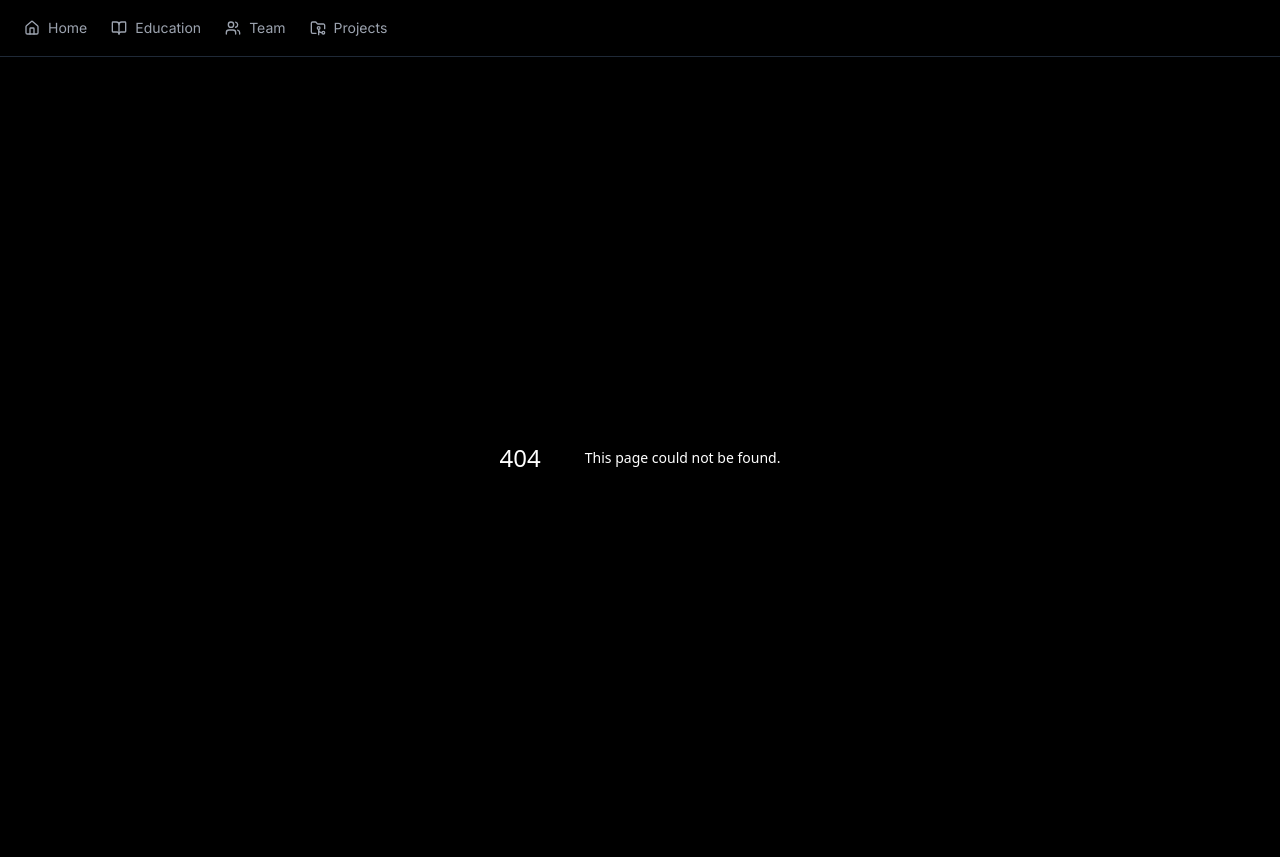
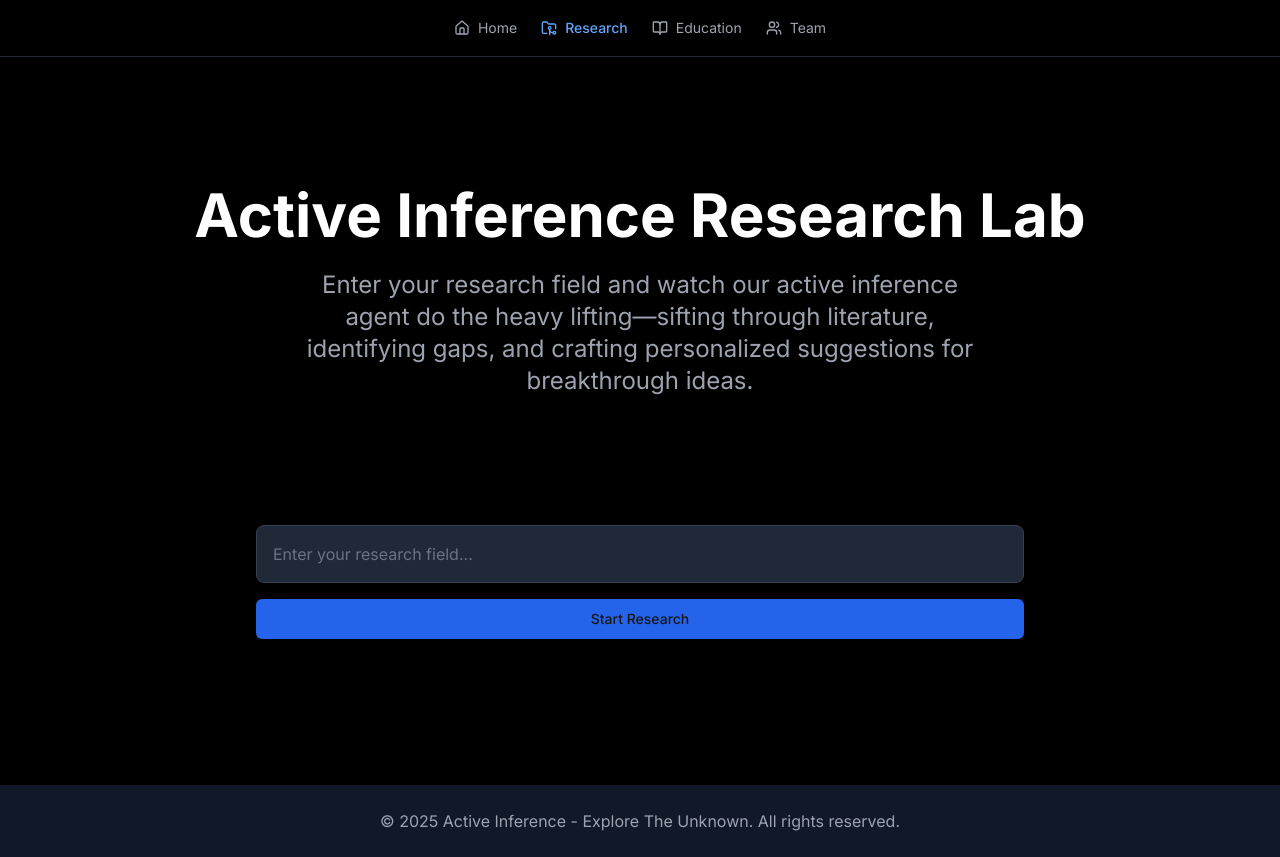
Before and after one commit to skoghoern/explore_the_unknown, a Next.js app: page /research in a window 1280 px wide. Before the commit this address had no page. Built offline with nearby package versions, Linux system fonts and the light colour scheme.

Commit message:
added place holder images in teams, centered naviattion bar

```diff
--- a/app/page.tsx
+++ b/app/page.tsx
@@ -61,7 +61,7 @@ export default function HomePage() {
       {/* Footer */}
       <footer className="bg-gray-900 py-6 mt-8">
         <div className="max-w-7xl mx-auto text-center text-gray-400">
-          © 2025 AI Learning Platform. All rights reserved.
+          © 2025 Active Inference - Explore The Unknown. All rights reserved.
         </div>
       </footer>
     </div>
--- /dev/null
+++ b/app/research/page.tsx
@@ -0,0 +1,159 @@
+"use client";
+
+import { useState, useEffect } from "react";
+import { Button } from "@/components/ui/button";
+import { Card, CardContent, CardHeader, CardTitle } from "@/components/ui/card";
+
+interface ResearchResult {
+  title: string;
+  description: string;
+}
+
+export default function ResearchPage() {
+  const [researchField, setResearchField] = useState("");
+  const [isProcessing, setIsProcessing] = useState(false);
+  const [currentStep, setCurrentStep] = useState(0);
+  const [results, setResults] = useState<ResearchResult[]>([]);
+
+  // Steps that simulate the active inference agent's process
+  const steps = [
+    "Analyzing published research in your field...",
+    "Identifying research gaps and constructing knowledge...",
+    "Drafting personalized suggestions for breakthrough ideas...",
+  ];
+
+  // Simulate agent action: each step advances after a delay.
+  useEffect(() => {
+    let timer: NodeJS.Timeout;
+    if (isProcessing && currentStep < steps.length) {
+      timer = setTimeout(() => {
+        setCurrentStep((prev) => prev + 1);
+      }, 2000);
+    }
+    // When all steps are done, simulate displaying results.
+    if (isProcessing && currentStep === steps.length) {
+      timer = setTimeout(() => {
+        setResults([
+          {
+            title: "Novel Pathways in Neurodegenerative Research",
+            description:
+              "Explore innovative techniques to target protein misfolding and cellular degeneration. Our agent has identified promising literature clusters and emerging experimental methods.",
+          },
+          {
+            title: "Sustainable Energy Breakthroughs",
+            description:
+              "Investigate advanced materials and catalytic systems for renewable energy production. Personalized suggestions highlight unconventional approaches to energy conversion.",
+          },
+          {
+            title: "Precision Medicine in Oncology",
+            description:
+              "Analyze molecular biomarkers and targeted therapies based on recent clinical trials. This suggestion integrates insights from cross-disciplinary research.",
+          },
+        ]);
+        setIsProcessing(false);
+      }, 2000);
+    }
+
+    return () => clearTimeout(timer);
+  }, [isProcessing, currentStep]);
+
+  const handleStartResearch = (e: React.FormEvent<HTMLFormElement>) => {
+    e.preventDefault();
+    if (!researchField) return;
+    setResults([]);
+    setCurrentStep(0);
+    setIsProcessing(true);
+  };
+
+  return (
+    <div className="min-h-screen flex flex-col bg-black text-white">
+      {/* Hero Section */}
+      <header className="py-20 md:py-32 text-center px-4">
+        <h1 className="text-5xl md:text-6xl font-bold">
+          Active Inference Research Lab
+        </h1>
+        <p className="mt-6 text-xl md:text-2xl max-w-2xl mx-auto text-gray-400">
+          Enter your research field and watch our active inference agent do the
+          heavy lifting—sifting through literature, identifying gaps, and
+          crafting personalized suggestions for breakthrough ideas.
+        </p>
+      </header>
+
+      {/* Main Content */}
+      <main className="flex-grow px-4 md:px-8">
+        <div className="max-w-3xl mx-auto">
+          {/* Form to enter research field */}
+          <form onSubmit={handleStartResearch} className="flex flex-col gap-4">
+            <input
+              type="text"
+              placeholder="Enter your research field..."
+              value={researchField}
+              onChange={(e) => setResearchField(e.target.value)}
+              className="w-full p-4 rounded-lg bg-gray-800 text-white placeholder-gray-500 border border-gray-700"
+            />
+            <Button
+              type="submit"
+              size="lg"
+              className="bg-blue-600 hover:bg-blue-700"
+            >
+              Start Research
+            </Button>
+          </form>
+
+          {/* Active Inference Agent Simulation */}
+          {isProcessing && (
+            <div className="mt-8 p-6 bg-gray-800 rounded-lg">
+              <h2 className="text-2xl font-semibold mb-4">
+                Active Inference Agent at Work
+              </h2>
+              <p className="text-lg text-gray-300">
+                {steps[currentStep] || "Finalizing research insights..."}
+              </p>
+              <div className="mt-4">
+                {/* Progress bar */}
+                <div className="w-full bg-gray-700 rounded-full h-2">
+                  <div
+                    className="bg-blue-600 h-2 rounded-full"
+                    style={{
+                      width: `${Math.min(
+                        (currentStep / steps.length) * 100,
+                        100
+                      )}%`,
+                    }}
+                  ></div>
+                </div>
+              </div>
+            </div>
+          )}
+
+          {/* Research Results */}
+          {results.length > 0 && (
+            <div className="mt-8 space-y-6">
+              <h2 className="text-3xl font-bold">Research Results</h2>
+              {results.map((result, index) => (
+                <Card
+                  key={index}
+                  className="bg-gray-900 shadow-lg rounded-lg p-6"
+                >
+                  <CardHeader>
+                    <CardTitle className="text-2xl">{result.title}</CardTitle>
+                  </CardHeader>
+                  <CardContent>
+                    <p className="text-gray-300">{result.description}</p>
+                  </CardContent>
+                </Card>
+              ))}
+            </div>
+          )}
+        </div>
+      </main>
+
+      {/* Footer */}
+      <footer className="bg-gray-900 py-6 mt-8">
+        <div className="max-w-7xl mx-auto text-center text-gray-400">
+          © 2025 Active Inference - Explore The Unknown. All rights reserved.
+        </div>
+      </footer>
+    </div>
+  );
+}
--- a/app/team/page.tsx
+++ b/app/team/page.tsx
@@ -8,7 +8,7 @@ const teamMembers = [
   {
     name: "Vladimir Baulin",
     role: "Technical project lead",
-    image: "/placeholder.svg?height=200&width=200",
+    image: "/active_inference.png",
     bio: "Researcher in computational soft matter physics and biophysics.",
     social: {
       linkedin: "#",
@@ -18,7 +18,7 @@ const teamMembers = [
   {
     name: "Austin Cook",
     role: "AI Developer",
-    image: "/placeholder.svg?height=200&width=200",
+    image: "/active_inference.png",
     bio: "alignmentlab.ai",
     social: {
       linkedin: "#",
@@ -28,7 +28,7 @@ const teamMembers = [
   {
     name: "Andrea Farias",
     role: "User Experience & Interface",
-    image: "/placeholder.svg?height=200&width=200",
+    image: "/active_inference.png",
     bio: "Passionate about Active Inference and research",
     social: {
       linkedin: "#",
@@ -38,7 +38,7 @@ const teamMembers = [
   {
     name: "Daniel Friedman",
     role: "Executive Director",
-    image: "/placeholder.svg?height=200&width=200",
+    image: "/active_inference.png",
     bio: "Officer at Active Inference Institute",
     social: {
       linkedin: "#",
@@ -48,7 +48,7 @@ const teamMembers = [
   {
     name: "Janna Lumiruusu",
     role: "User Experience & Interface",
-    image: "/placeholder.svg?height=200&width=200",
+    image: "/active_inference.png",
     bio: "Passionate about active inference and UI/UX",
     social: {
       linkedin: "#",
@@ -58,7 +58,7 @@ const teamMembers = [
   {
     name: "Andrew Pashea",
     role: "Active Inference programmer",
-    image: "/placeholder.svg?height=200&width=200",
+    image: "/active_inference.png",
     bio: "Scientific Advisory Board at Active Inference Institute",
     social: {
       linkedin: "#",
@@ -68,7 +68,7 @@ const teamMembers = [
   {
     name: "Shagor Rahman",
     role: "Project Manager",
-    image: "/placeholder.svg?height=200&width=200",
+    image: "/active_inference.png",
     bio: "10 + Years of PM Experience in Data Driven/AI/Analytical Software",
     social: {
       linkedin: "#",
@@ -78,7 +78,7 @@ const teamMembers = [
   {
     name: "Benedikt Waldeck",
     role: "Active Inference programmer",
-    image: "/placeholder.svg?height=200&width=200",
+    image: "/active_inference.png",
     bio: "Passionate about developing transparent AI",
     social: {
       linkedin: "#",
@@ -96,12 +96,14 @@ export default function TeamPage() {
           {teamMembers.map((member) => (
             <Card key={member.name} className="overflow-hidden">
               <div className="aspect-square relative">
-                <Image
-                  src={member.image || "/placeholder.svg"}
-                  alt={member.name}
-                  fill
-                  className="object-cover"
-                />
+                <div className="w-[50%] h-[50%] absolute top-1/2 left-1/2 transform -translate-x-1/2 -translate-y-1/2">
+                  <Image
+                    src={member.image || "/active_inference.png"}
+                    alt={member.name}
+                    fill
+                    className="object-cover"
+                  />
+                </div>
               </div>
               <CardHeader className="p-3">
                 <CardTitle className="text-sm">{member.name}</CardTitle>
--- a/components/navigation.tsx
+++ b/components/navigation.tsx
@@ -15,6 +15,11 @@ export function Navigation() {
       icon: Home,
     },
     {
+      href: "/research",
+      label: "Research",
+      icon: FolderGit2,
+    },
+    {
       href: "/education",
       label: "Education",
       icon: BookOpen,
@@ -24,15 +29,11 @@ export function Navigation() {
       label: "Team",
       icon: Users,
     },
-    {
-      href: "/projects",
-      label: "Projects",
-      icon: FolderGit2,
-    },
   ];
 
   return (
-    <nav className="flex items-center space-x-4 lg:space-x-6 mx-6">
+    <nav className="flex justify-center items-center w-full mx-6">
+      <div className="flex items-center space-x-4 lg:space-x-6">
         {routes.map((route) => {
           const Icon = route.icon;
           return (
@@ -51,6 +52,7 @@ export function Navigation() {
             </Link>
           );
         })}
+      </div>
     </nav>
   );
 }
```
Also changed, not shown: public/active_inference.png (added). Lines whose indentation alone changed are shown as unchanged.
